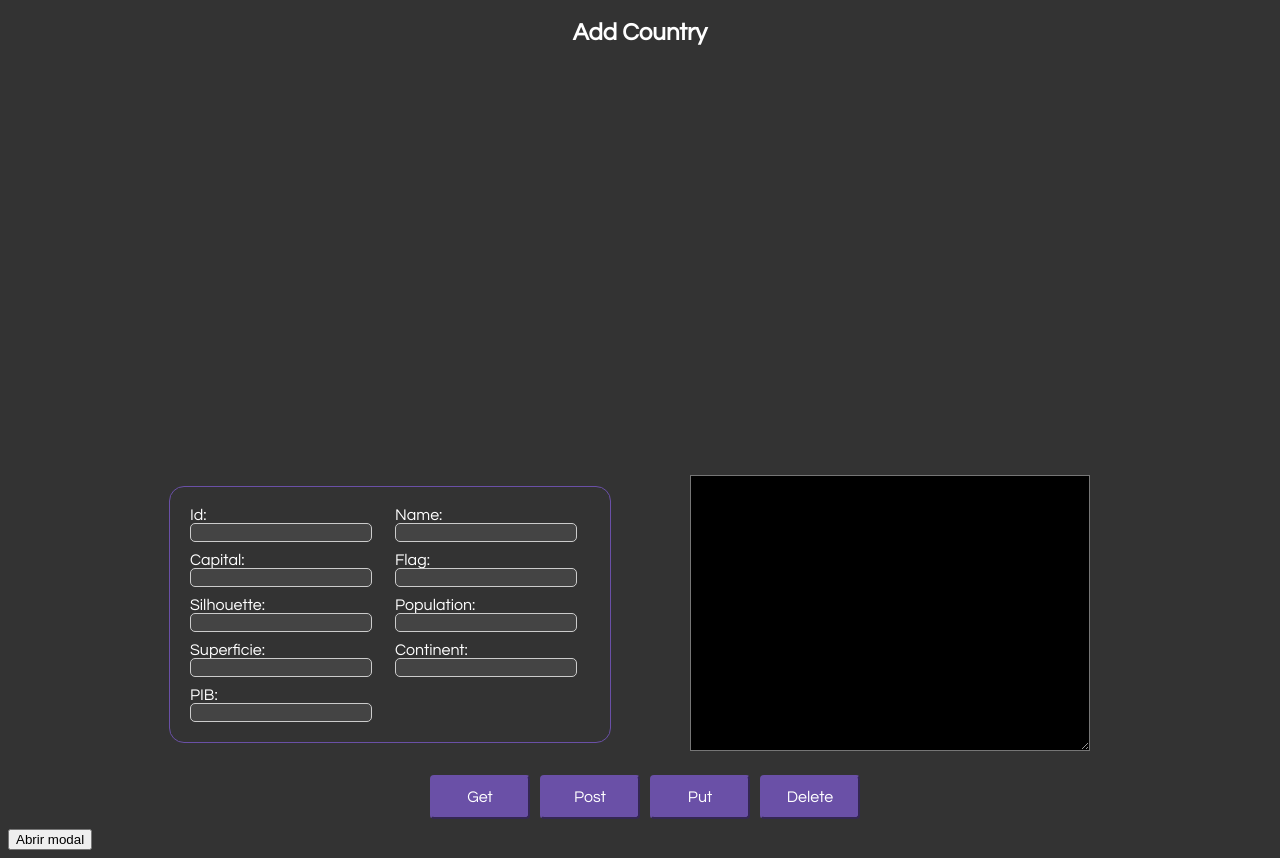
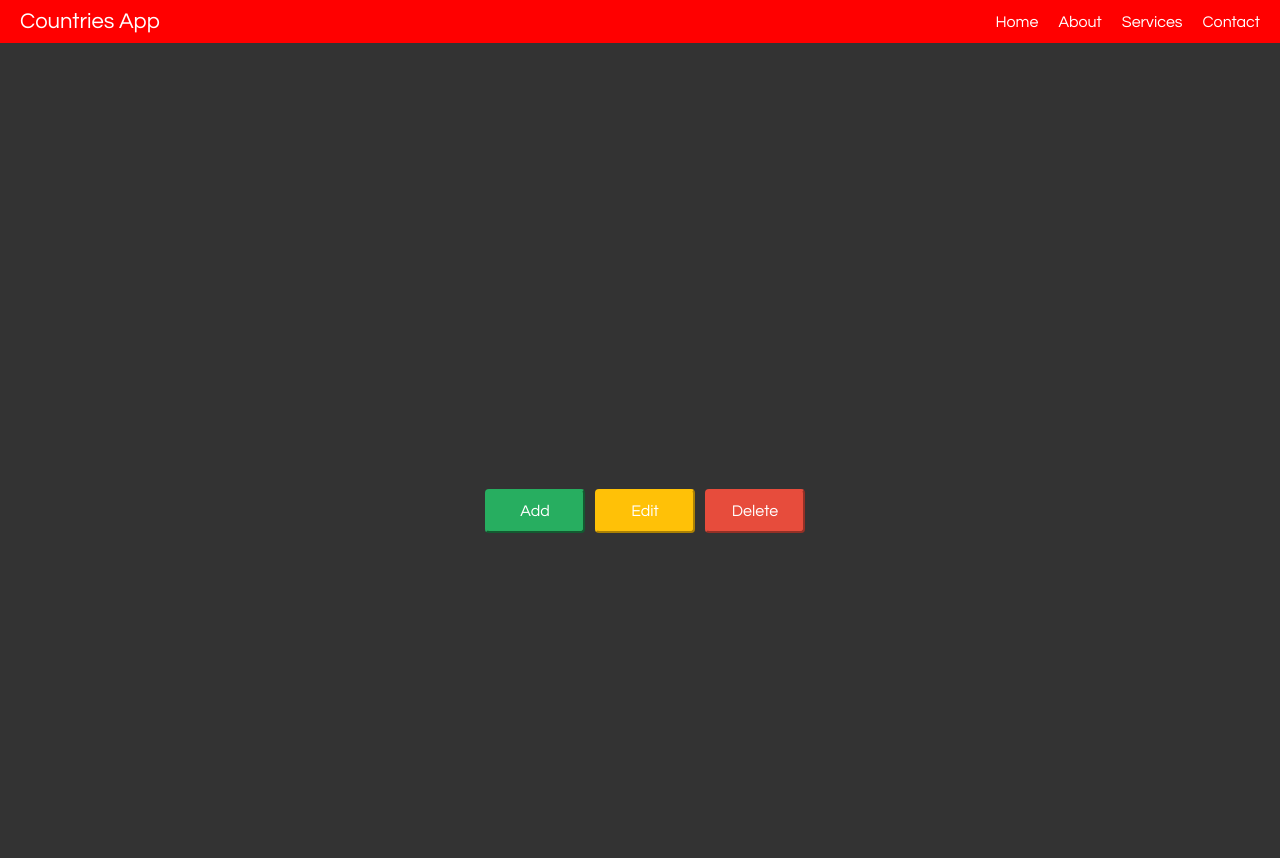
Before and after one commit to AaronCastilloOlvera/CountriesAppAdmin, a website with bundled scripts: page index.html in a window 1280 px wide. After the commit the page ends 800 px from the top, so only its background shows below. Built offline with nearby package versions, Linux system fonts and the light colour scheme; files whose address does not match are found by name.

Commit message:
Add navbar and fix bugs about the table's position

```diff
--- a/css/index.css
+++ b/css/index.css
@@ -8,12 +8,18 @@
   --dark-get-color: #6A50A7;
   --charcoal: #323133;
 
+  /* CRUD COLOR */
+  --add-color: #27ae60;
+  --edit-color: #ffc107;
+  --delete-color:#e74c3c;
 }
 
 body {
   font-family: "Century Gothic";
   background-color: #333;
   color: #fff;
+  margin: 0;
+  padding: 0;
 }
 
 .my-form {
@@ -101,7 +107,7 @@ h2 {
   border-color: var(--dark-get-color);
   color: #ffffff;
 }
-
+/*
 .btn:hover {
   background-color: #efefef;
   border-color: #efefef;
@@ -113,78 +119,83 @@ h2 {
   background-color: #dddddd;
   border-color: #dddddd;
 }
+*/
+ /* CRUD COLOR */
+
+.btn-add {
+  background-color: var(--add-color);
+  border-color: var(--add-color);
+  color: #ffffff;
+}
+
+.btn-edit {
+  background-color: var(--edit-color);
+  border-color: var(--edit-color);
+  color: #ffffff;
+}
+
+.btn-remove {
+  background-color: var(--delete-color);
+  border-color: var(--delete-color);
+  color: #ffffff;
+}
 
 
-/* CSS para el modal */
-#modal {
-  position: fixed;
-  z-index: 1;
-  left: 0;
-  top: 0;
-  width: 100%;
-  height: 100%;
-  overflow: auto;
-  background-color: rgba(0, 0, 0, 0.5);
+
+
+/* - - - - - N A V B A R - - - - - - - - - - - - - - - - - - -  */
+
+nav {
+  background-color: red;
+  color: #fff;
+  padding: 10px 20px;
+  display: flex;
+  justify-content: space-between;
+  align-items: center;
 }
 
-#modal-content {
-  background-color: #fefefe;
-  margin: 15% auto;
-  padding: 20px;
-  border: 1px solid #888;
-  width: 80%;
+.logo {
+  font-size: 22px;
 }
 
-#modal-header {
-  background-color: #333;
-  color: #fff;
+.nav-links {
+  list-style: none;
   margin: 0;
-  padding: 10px;
+  padding: 0;
+  display: flex;
 }
 
-#modal-header h2 {
-  margin: 0;
-  display: inline-block;
+.nav-links li {
+  margin-left: 20px;
 }
 
-#btn-close {
+.nav-links li a {
   color: #fff;
-  float: right;
-  font-size: 28px;
-  font-weight: bold;
+  text-decoration: none;
 }
+/* - - - - - - - - - - - - - - - - - - - - - - - - - - - - - - - - - - - - */
 
-#btn-close:hover,
-#btn-close:focus {
-  color: #000;
-  text-decoration: none;
-  cursor: pointer;
-}
 
-#modal-body {
-  padding: 20px;
-}
 
-#modal-footer {
-  background-color: #333;
-  color: #fff;
-  padding: 10px;
-  text-align: right;
-}
+
+
+
+
+
+
 /* - - - - - - - - - -- */
 
 #my-dashboard{
   height: 400px;
   max-width: 700px;
   overflow-y: scroll;
-
+  padding: 10px
 }
 
 table {
   border-collapse: collapse;
   width: 100%;
   margin: 0 auto;
-
 }
 
 
--- a/index.html
+++ b/index.html
@@ -3,17 +3,45 @@
 <link rel="stylesheet" href="/css/index.css">
 <head>
 
+    <nav>
+        <div class="logo"> Countries App </div>
+        <ul class="nav-links">
+          <li><a href="#home">Home</a></li>
+          <li><a href="#about">About</a></li>
+          <li><a href="#services">Services</a></li>
+          <li><a href="#contact">Contact</a></li>
+        </ul>
+      </nav>
+
+
 </head>
 
 <body>
 
-    <h2> Add Country </h2>
-    <div class="container" id="my-dashboard">
-        <!--table-->
+    <br>
+
+    <div class="container" id="my-dashboard"  style="width: 50%; margin: 0 auto;">
+        <!-- render table-->
     </div>
 
     <div class="container">
+        <button  class="btn btn-add"> Add </button>
+        <button  class="btn btn-edit"> Edit </button>
+        <button  class="btn btn-remove"> Delete </button>
+    </div>
 
+    <br> <br> <br> <br> <br> <br> <br>
+
+    <!--
+    <div class="container">
+        <button id="btn-get" class="btn btn-get"> Get </button>
+        <button id="btn-post" class="btn btn-post"> Post </button>
+        <button id="btn-put" class="btn btn-put"> Put </button>
+        <button id="btn-delete" class="btn btn-delete"> Delete </button>
+    </div>
+
+
+    <div class="container">
         <div class="my-form">
             <div class="container">
                 <div class="inner">
@@ -66,36 +94,12 @@
         </div>
     </div>
 
-    <div class="container">
-        <button id="btn-get" class="btn btn-get"> Get </button>
-        <button id="btn-post" class="btn btn-post"> Post </button>
-        <button id="btn-put" class="btn btn-put"> Put </button>
-        <button id="btn-delete" class="btn btn-delete"> Delete </button>
-    </div>
-
-    <!-- HTML para el botón que abrirá el modal -->
-    <button id="btn-modal">Abrir modal</button>
-
-    <!-- HTML para el modal -->
-    <div id="modal" style="display: none;">
-        <div id="modal-content">
-            <div id="modal-header">
-                <span id="btn-close">&times;</span>
-                <h2>Título del modal</h2>
-            </div>
-            <div id="modal-body">
-                Contenido del modal
-            </div>
-            <div id="modal-footer">
-                <button id="btn-aceptar">Aceptar</button>
-                <button id="btn-cancelar">Cancelar</button>
-            </div>
-        </div>
-    </div>
-
-    <script src="https://cdn.jsdelivr.net/npm/axios/dist/axios.min.js"></script>
-    <script type="module" src="js/index.js"></script>
+-->
 
 </body>
 
+<script src="https://cdn.jsdelivr.net/npm/axios/dist/axios.min.js"></script>
+<script type="module" src="js/index.js"></script>
+
+
 </html>
--- a/js/index.js
+++ b/js/index.js
@@ -29,7 +29,7 @@ import { GetCountryById, GetAllCountries, PostCountry } from "./requests.js";
             tbl.style = "table-layout:fixed;"
 
             // Table Head
-            const title = ["#","Name","Captial","Flag","Sillhouette"]
+            const title = ["Id","Name","Captial","Flag","Sillhouette"]
             const tblHead = document.createElement("thead");
             const row = document.createElement("tr")
             tbl.appendChild(row);
@@ -165,3 +165,26 @@ import { GetCountryById, GetAllCountries, PostCountry } from "./requests.js";
     btnClose.addEventListener('click', function() {
         modal.style.display = 'none';
     });
+
+/*
+    <!-- HTML para el botón que abrirá el modal -->
+    <button id="btn-modal">Abrir modal</button>
+
+    <!-- HTML para el modal -->
+    <div id="modal" style="display: none;">
+        <div id="modal-content">
+            <div id="modal-header">
+                <span id="btn-close">&times;</span>
+                <h2>Título del modal</h2>
+            </div>
+            <div id="modal-body">
+                Contenido del modal
+            </div>
+            <div id="modal-footer">
+                <button id="btn-aceptar">Aceptar</button>
+                <button id="btn-cancelar">Cancelar</button>
+            </div>
+        </div>
+    </div>
+
+    */
```
